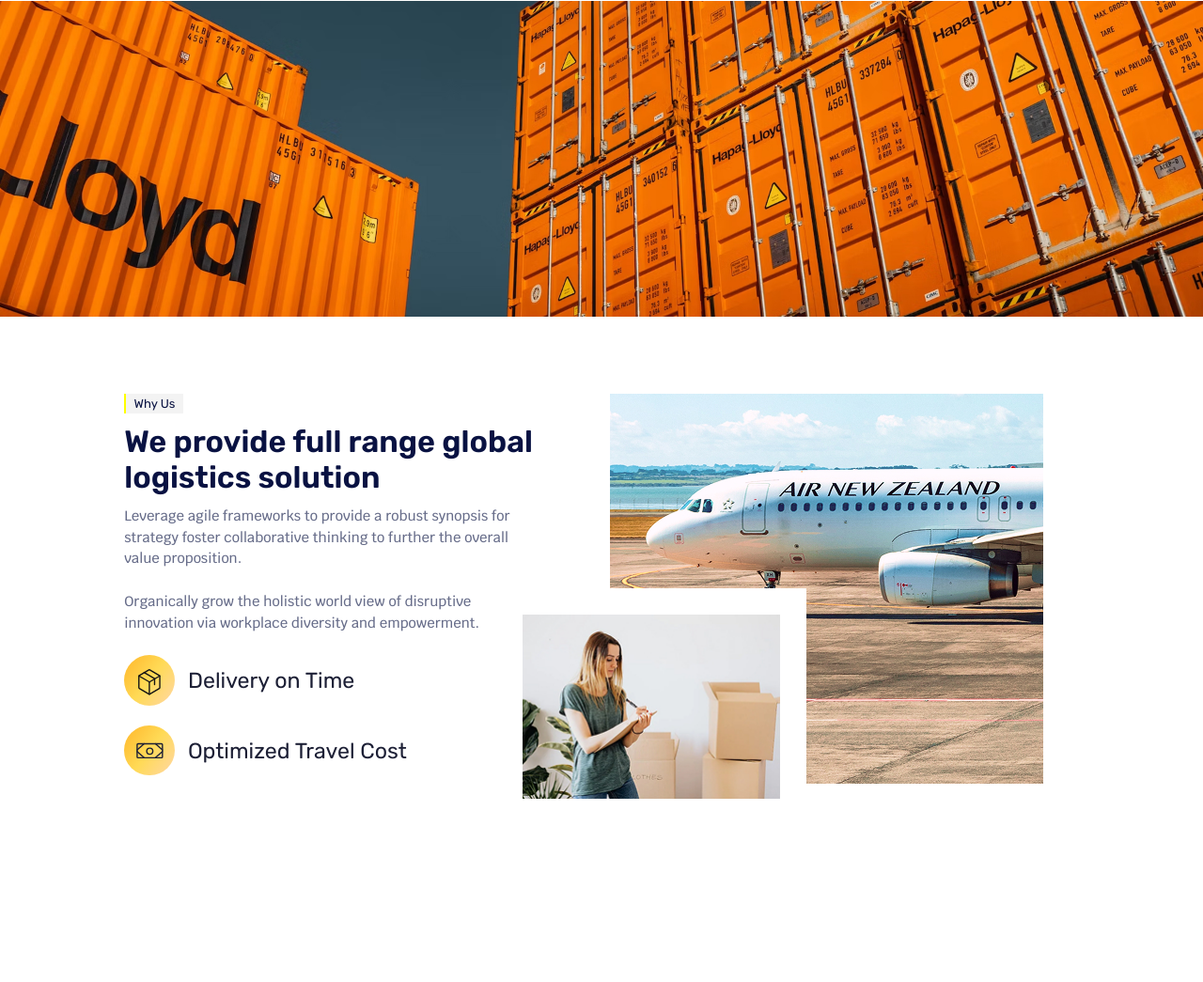
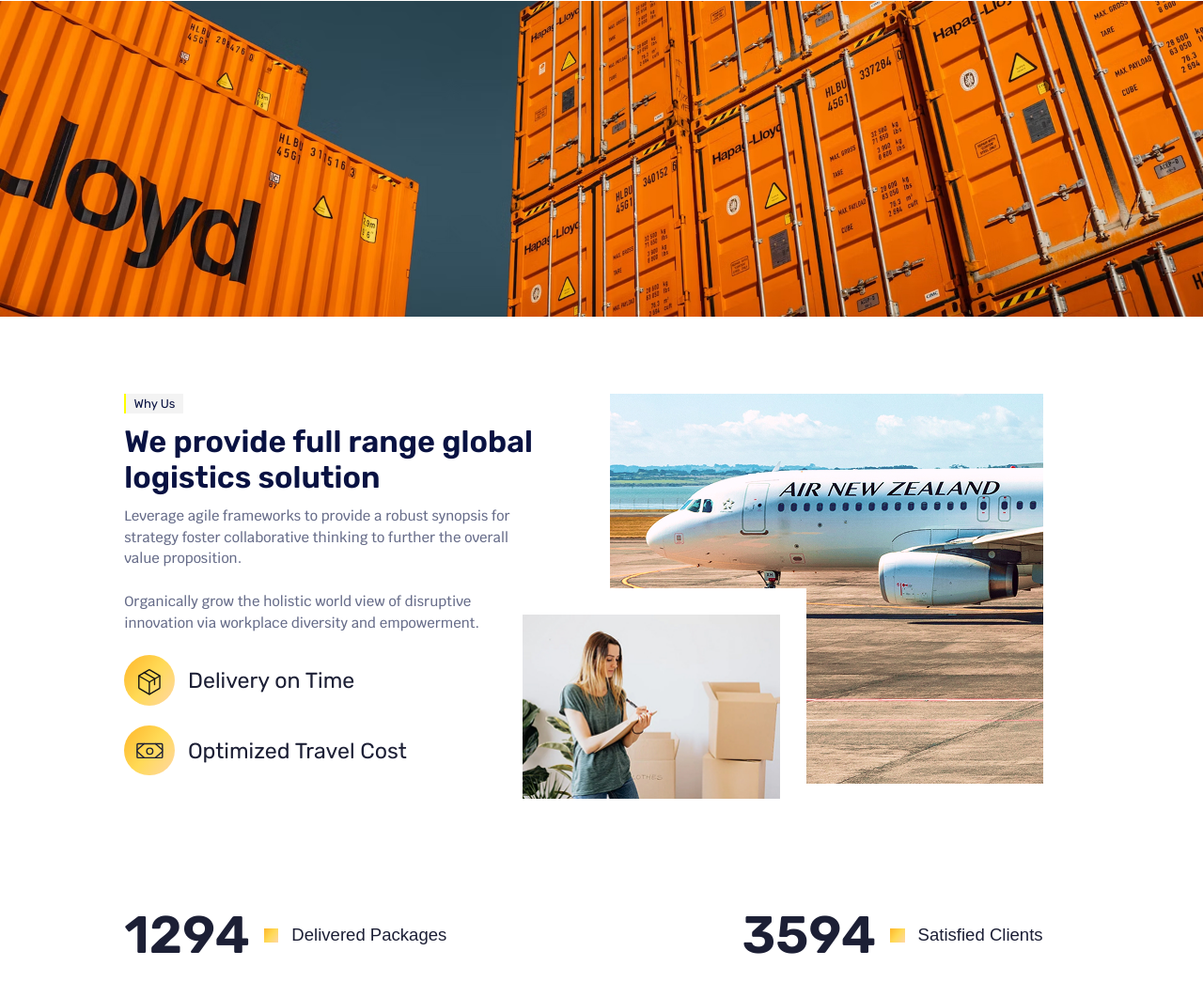
Before and after one commit to UmerNaZavode/transitflow-html, a website built with Vite: page index.html in a window 1280 px wide. Shown: the part 1392-2437 px from the top of the page at 94% size. Before the commit the page ends 2243 px from the top, so only its background shows below. Built offline with nearby package versions, Linux system fonts and the light colour scheme; files whose address does not match are found by name.

Commit message:
why us style finished

```diff
--- a/partials/why-us.html
+++ b/partials/why-us.html
@@ -1,6 +1,7 @@
 <section class="why-us">
   <img src="./../src/img/home-page/why-us1.jpg" width="1920" height="504" alt="" class="why-us__img">
-  <div class="why-us__container container">
+  <div class="container">
+    <div class="why-us__container">
       <div class="why-us__body">
         <div class="why-us__left">
           <div class="why-us__tag tag">Why Us</div>
@@ -36,15 +37,14 @@
           <img src="./../src/img/home-page/why-us3.jpg" width="302" height="225" alt="" class="why-us__2">
         </div>
       </div>
-    <div class="why-us-stat">
-      <ul class="why-us-stat__list">
-        <li class="why-us-stat__item">
-          <div class="why-us-stat__number">1294</div>
-          <div class="why-us-stat__text">Delivered Packages</div>
+      <ul class="why-us__stat-list">
+        <li class="why-us__stat-item">
+          <div class="why-us__stat-number">1294</div>
+          <div class="why-us__stat-text">Delivered Packages</div>
         </li>
-        <li class="why-us-stat__item">
-          <div class="why-us-stat__number">3594</div>
-          <div class="why-us-stat__text">Satisfied Clients</div>
+        <li class="why-us__stat-item">
+          <div class="why-us__stat-number">3594</div>
+          <div class="why-us__stat-text">Satisfied Clients</div>
         </li>
       </ul>
     </div>
--- /dev/null
+++ b/src/scss/blocks/why-us-stats.scss
@@ -0,0 +1,7 @@
+.why-us-stats__list {
+  position: relative;
+  bottom: 0;
+  z-index: 100;
+  color: black;
+  margin-top: 13.8rem;
+}
--- a/src/scss/blocks/why-us.scss
+++ b/src/scss/blocks/why-us.scss
@@ -1,6 +1,30 @@
 .why-us {
   position: relative;
-  z-index: -10;
+
+  &__img {
+    position: relative;
+    z-index: -10;
+  }
+
+  &__body {
+    position: relative;
+    // top: 36.6rem;
+    display: flex;
+    gap: 8.8rem;
+    // padding: 8.5rem 9.3rem 1.8rem 8.6rem;
+    // background: #fff;
+    // z-index: 10;
+  }
+
+  &__container {
+    position: absolute;
+    top: 36.6rem;
+    display: flex;
+    flex-direction: column;
+    z-index: 10;
+    background: #fff;
+    padding: 8.5rem 9.3rem 1.8rem 8.6rem;
+  }
 
   &__title {
     margin-top: 1.2rem;
@@ -11,15 +35,6 @@
     flex-direction: column;
     margin-top: 1.2rem;
     gap: 2.5rem;
-  }
-
-  &__body {
-    position: absolute;
-    top: 36.6rem;
-    display: flex;
-    gap: 8.8rem;
-    padding: 8.5rem 9.3rem 1.8rem 8.6rem;
-    background: #fff;
   }
 
   &__list {
@@ -44,10 +59,6 @@
     position: relative;
   }
 
-  &__1 {
-    position: relative;
-  }
-
   &__2 {
     position: absolute;
     left: -10rem;
@@ -56,4 +67,46 @@
     z-index: 1;
     background: #fff;
   }
+
+  &__stat-list {
+    position: relative;
+    display: flex;
+    justify-content: space-between;
+    color: black;
+    margin-top: 13.8rem;
+  }
+
+  &__stat-item {
+    display: flex;
+    gap: 1.6rem;
+    justify-content: center;
+    align-items: center;
+  }
+
+  &__stat-number {
+    font-family: var(--font-family-second);
+    font-weight: 600;
+    font-size: 6rem;
+    color: var(--color-heading);
+  }
+
+  &__stat-text {
+    position: relative;
+    display: flex;
+    align-items: center;
+    font-family: var(--font-family-third);
+    font-weight: 400;
+    padding-left: 3.2rem;
+    font-size: 2rem;
+    color: var(--color-heading);
+  }
+
+  &__stat-text::before {
+    content: '';
+    position: absolute;
+    left: 0;
+    width: 1.7rem;
+    height: 1.7rem;
+    background: var(--gradient-yellow);
+  }
 }
--- a/src/scss/style.scss
+++ b/src/scss/style.scss
@@ -13,3 +13,4 @@
 @use "blocks/icon";
 @use "blocks/we-do";
 @use "blocks/why-us";
+@use "blocks/why-us-stats";
```
Lines whose indentation alone changed are shown as unchanged.
